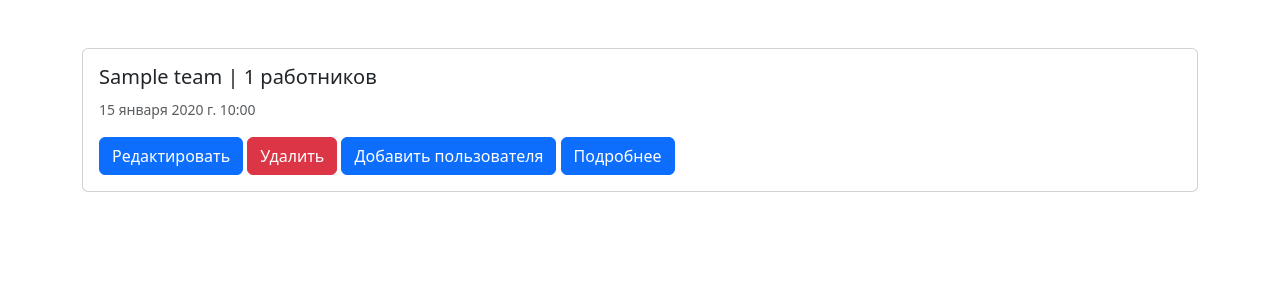
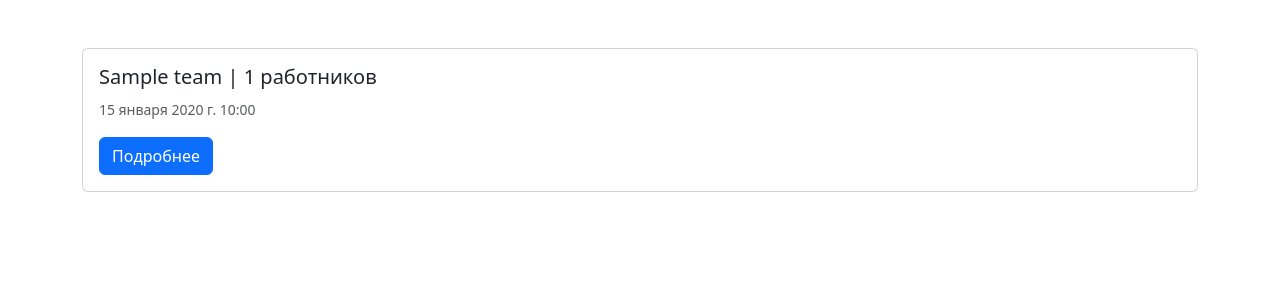
Before and after one commit to bissaliev/BusinessManagerDjango, a Django app: page /teams/ in a window 1280 px wide. Shown: the part 56-356 px from the top of the page. Run offline with Django 5.2, Linux system fonts and the light colour scheme; tables that the repository leaves empty hold one stand-in row (values such as "Sample post"); some libraries are stand-ins or nearby versions.

Commit message:
Убрал лишние кнопки в шаблоне business_manager/templates/teams/team_list.html

```diff
--- a/business_manager/templates/teams/team_list.html
+++ b/business_manager/templates/teams/team_list.html
@@ -11,9 +11,6 @@
         <div class="card-body">
             <h5 class="card-title">{{ team.name }} <span>| {{ team.count_members }} работников</span></h5>
             <p class="card-text"><small class="text-body-secondary">{{ team.created_at }}</small></p>
-            <a class="btn btn-primary" href="{% url 'teams:team_edit' team.pk %}">Редактировать</a>
-            <a class="btn btn-danger" href="{% url 'teams:team_delete' team.pk %}">Удалить</a>
-            <a class="btn btn-primary" href="{% url 'teams:add_user' team.pk %}">Добавить пользователя</a>
             <a class="btn btn-primary" href="{% url 'teams:team_detail' team.pk %}">Подробнее</a>
         </div>
     </div>
```
